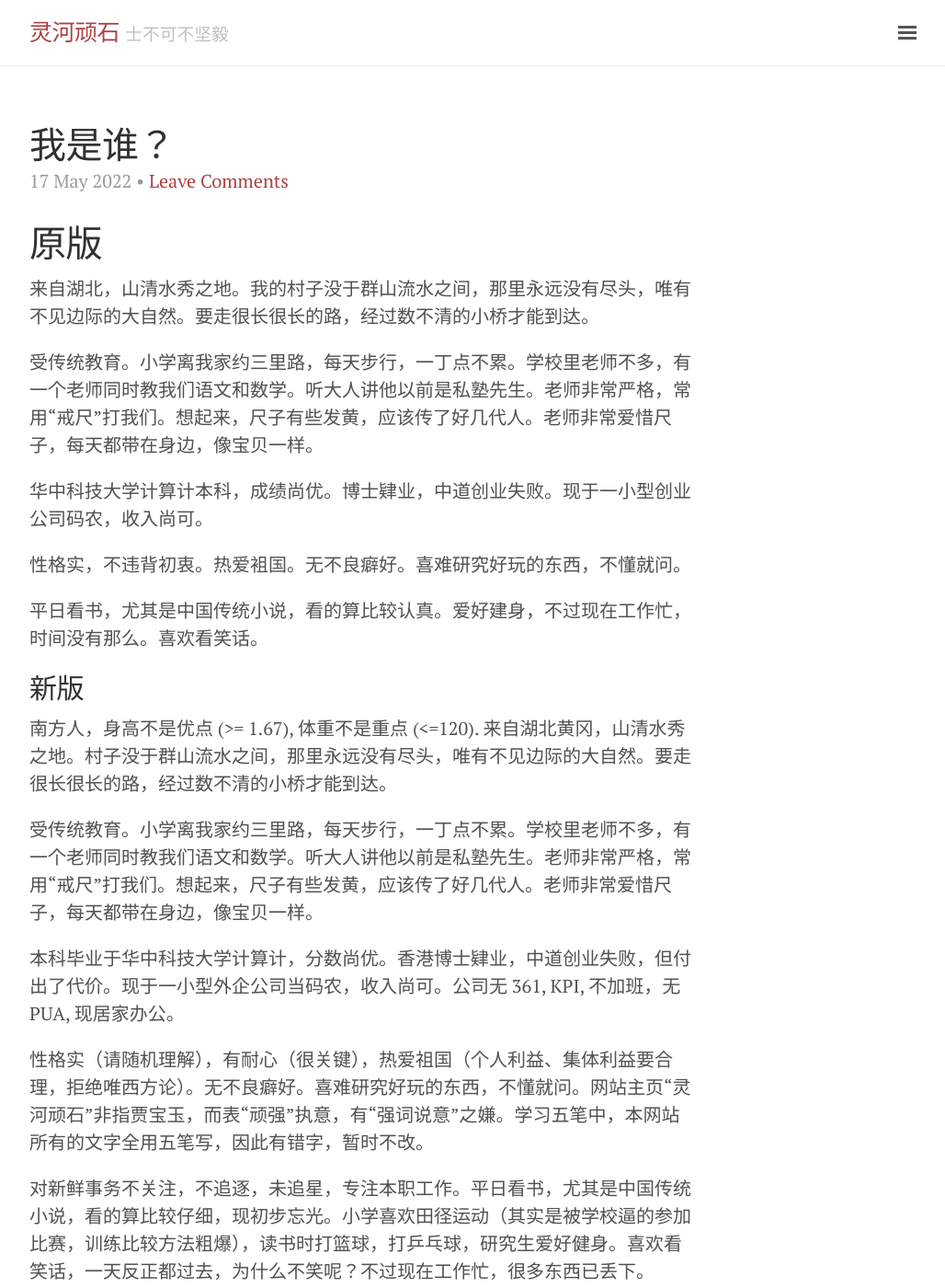
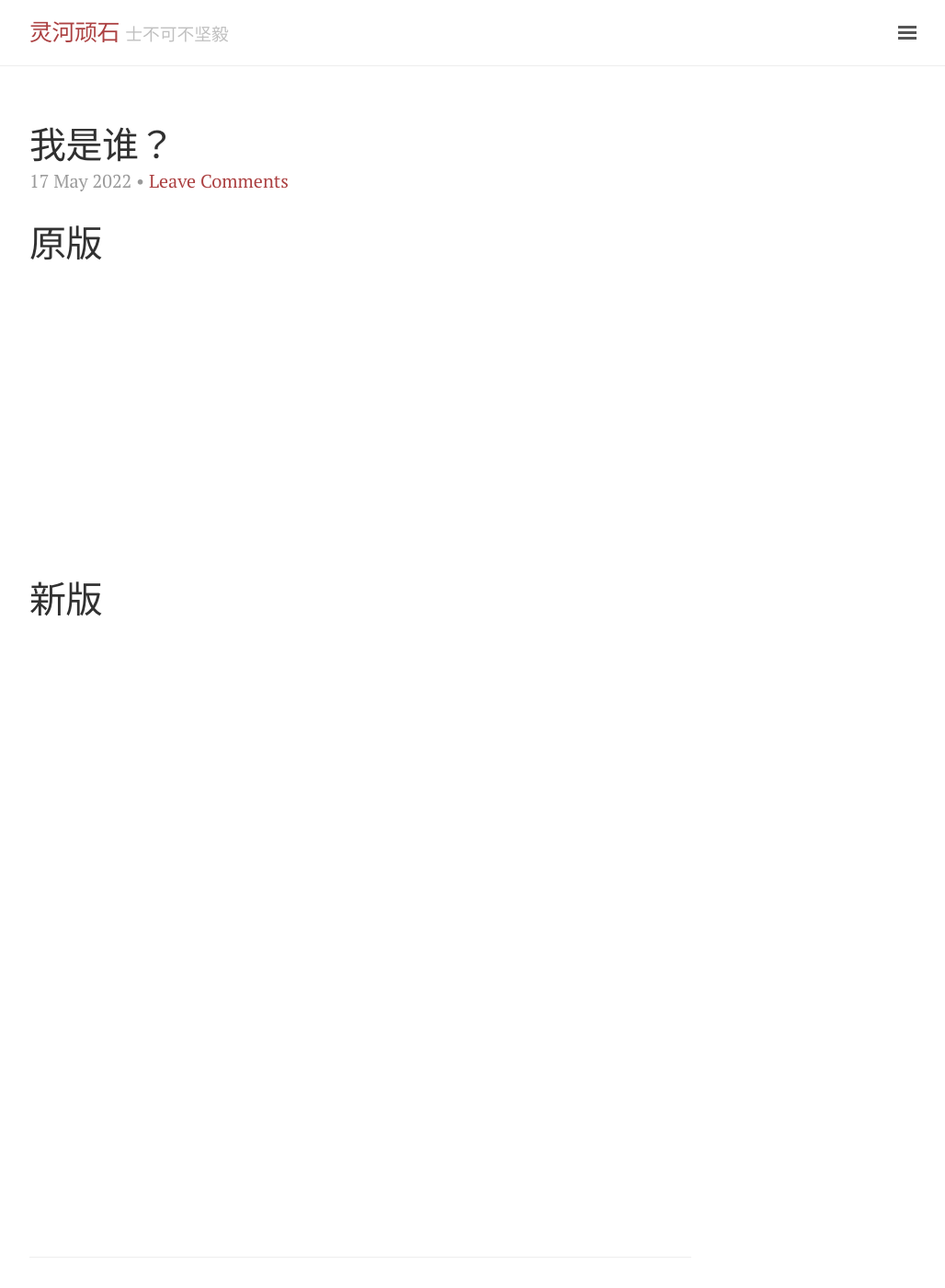
Before and after one commit to outsinre/zh-blog, a Jekyll site: the page built from _posts/2022-05-17-me.md, in a window 1280 px wide and 1400 px high. Shown: the whole window at 92% size, without its empty margins (248-1276 px from the left). Built offline with Jekyll 4.4.1, drawn with Linux system fonts in a browser that asks for light colours; comment, search, counter and statistics services are not loaded; some of the changed text lies outside the part shown.

Commit message:
test color

```diff
--- a/_posts/2022-05-17-me.md
+++ b/_posts/2022-05-17-me.md
@@ -3,8 +3,10 @@
 title: 我是谁？
 ---
 
+
 # 原版 #
 
+<div style="color:white">
 来自湖北，山清水秀之地。我的村子没于群山流水之间，那里永远没有尽头，唯有不见边际的大自然。要走很长很长的路，经过数不清的小桥才能到达。
 
 受传统教育。小学离我家约三里路，每天步行，一丁点不累。学校里老师不多，有一个老师同时教我们语文和数学。听大人讲他以前是私塾先生。老师非常严格，常用“戒尺”打我们。想起来，尺子有些发黄，应该传了好几代人。老师非常爱惜尺子，每天都带在身边，像宝贝一样。
@@ -14,9 +16,11 @@
 性格实，不违背初衷。热爱袓国。无不良癖好。喜难研究好玩的东西，不懂就问。
 
 平日看书，尤其是中国传统小说，看的算比较认真。爱好建身，不过现在工作忙，时间没有那么。喜欢看笑话。
+</div>
 
-## 新版 ##
+# 新版 #
 
+<div style="color:white">
 南方人，身高不是优点 (>= 1.67), 体重不是重点 (<=120). 来自湖北黄冈，山清水秀之地。村子没于群山流水之间，那里永远没有尽头，唯有不见边际的大自然。要走很长很长的路，经过数不清的小桥才能到达。
 
 受传统教育。小学离我家约三里路，每天步行，一丁点不累。学校里老师不多，有一个老师同时教我们语文和数学。听大人讲他以前是私塾先生。老师非常严格，常用“戒尺”打我们。想起来，尺子有些发黄，应该传了好几代人。老师非常爱惜尺子，每天都带在身边，像宝贝一样。
@@ -31,4 +35,5 @@
 
 人生总结：时间不够用！
 
->肖像待上传，见微信头相（已 PS）。
+>肖像待上传，见微信。
+</div>
```
